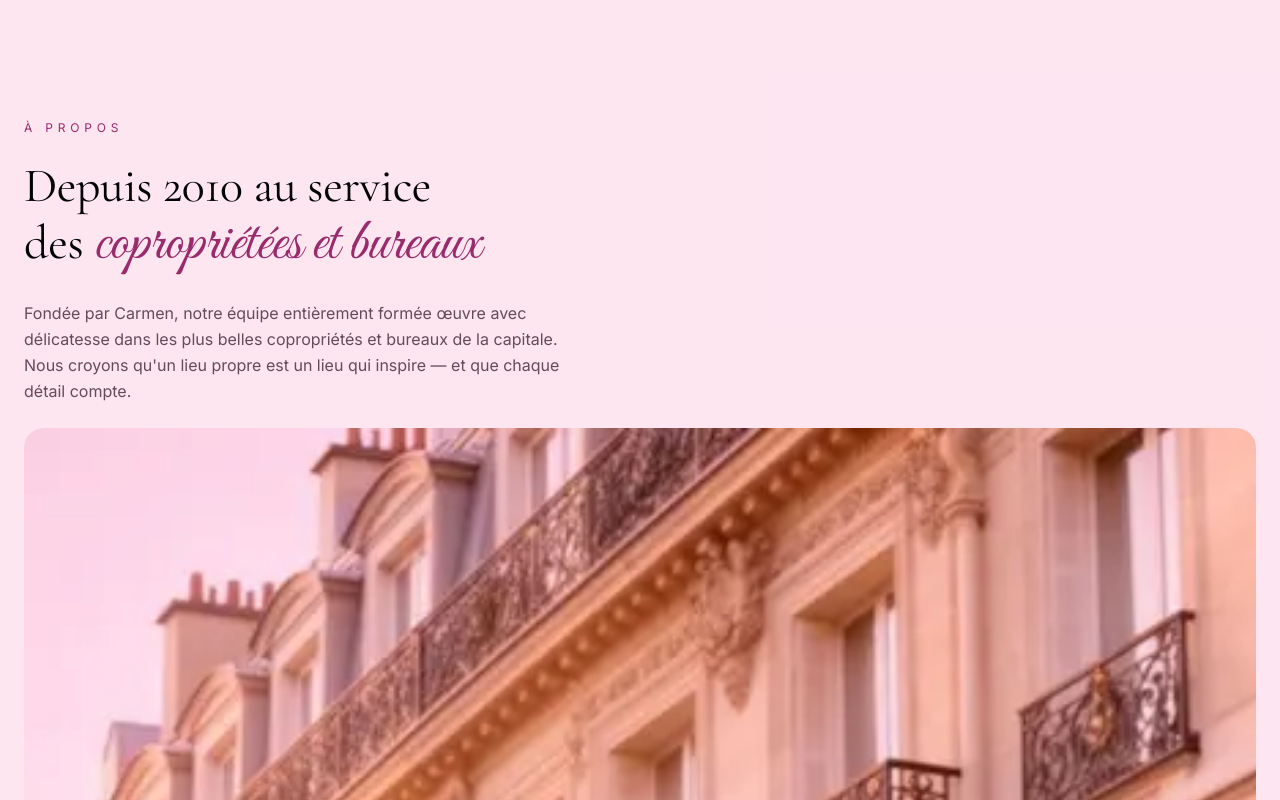
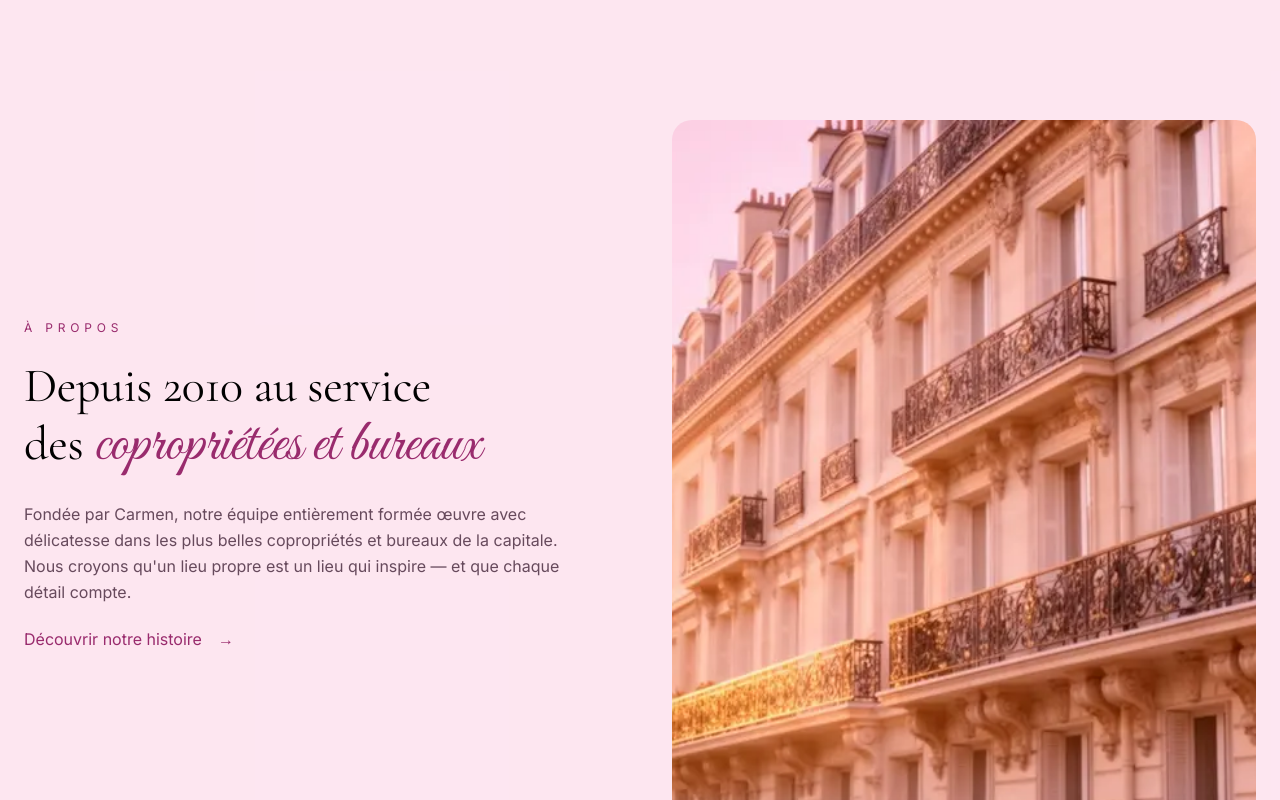
Before and after one commit to Brunofrpt/Balai-de-Carmen, a Next.js app: page / in a window 1280 px wide. Shown: the part 1200-2000 px from the top of the page. Built offline with nearby package versions, Linux system fonts and the light colour scheme.

Commit message:
feat(accueil): finaliser la section a Propos

```diff
--- a/src/app/(public)/page.tsx
+++ b/src/app/(public)/page.tsx
@@ -40,7 +40,8 @@ export default function Home() {
         </Container>
       </section>
       <section className={styles.aPropos}>
-        <Container className={styles.flex}>
+        <Container className={`${styles.flex} ${styles.aProposContainer}`}>
+          <header className={styles.headerAPropos}>
             <SectionIntro
               label="À PROPOS"
               title="Depuis 2010 au service des"
@@ -49,6 +50,8 @@ export default function Home() {
             dans les plus belles copropriétés et bureaux de la capitale.
             Nous croyons qu'un lieu propre est un lieu qui inspire — et que chaque détail compte."
             />
+            <ButtonLink href="/a-propos" variant="text">Découvrir notre histoire</ButtonLink>
+          </header>
           <div className={styles.blocImage}>
             <Image
               className={styles.facadeImg}
--- a/src/styles/abstracts/_variables.scss
+++ b/src/styles/abstracts/_variables.scss
@@ -37,6 +37,7 @@ $spacing-ml: 1.5rem;
 $spacing-l: 1.75rem;
 $spacing-xl: 2rem;
 $spacing-xxl: 3rem;
+$spacing-intra-section: 4rem;
 $spacing-section: 7.5rem;
 
 $background-color: #992b6d;
--- a/src/styles/pages/accueil.module.scss
+++ b/src/styles/pages/accueil.module.scss
@@ -67,6 +67,18 @@ $hero-font-step: 0.75rem;
   background-color: rgba(variables.$primary-color-accent, 0.6);
 }
 
+.aPropos {
+  .flex {
+    gap: variables.$spacing-intra-section;
+  }
+}
+
+.headerAPropos {
+  display: flex;
+  flex-direction: column;
+  gap: variables.$spacing-ml;
+}
+
 .blocImage {
   border-radius: 20px;
   overflow: hidden;
@@ -91,6 +103,12 @@ $hero-font-step: 0.75rem;
       font-size: variables.$font-size-max + $hero-font-step;
     }
   }
+  .aProposContainer {
+    display: grid;
+    grid-template-columns: repeat(2, minmax(0, 1fr));
+    align-items: center;
+
+  }
 }
 
 @include mixins.desktop {
```
Lines whose indentation alone changed are shown as unchanged.
